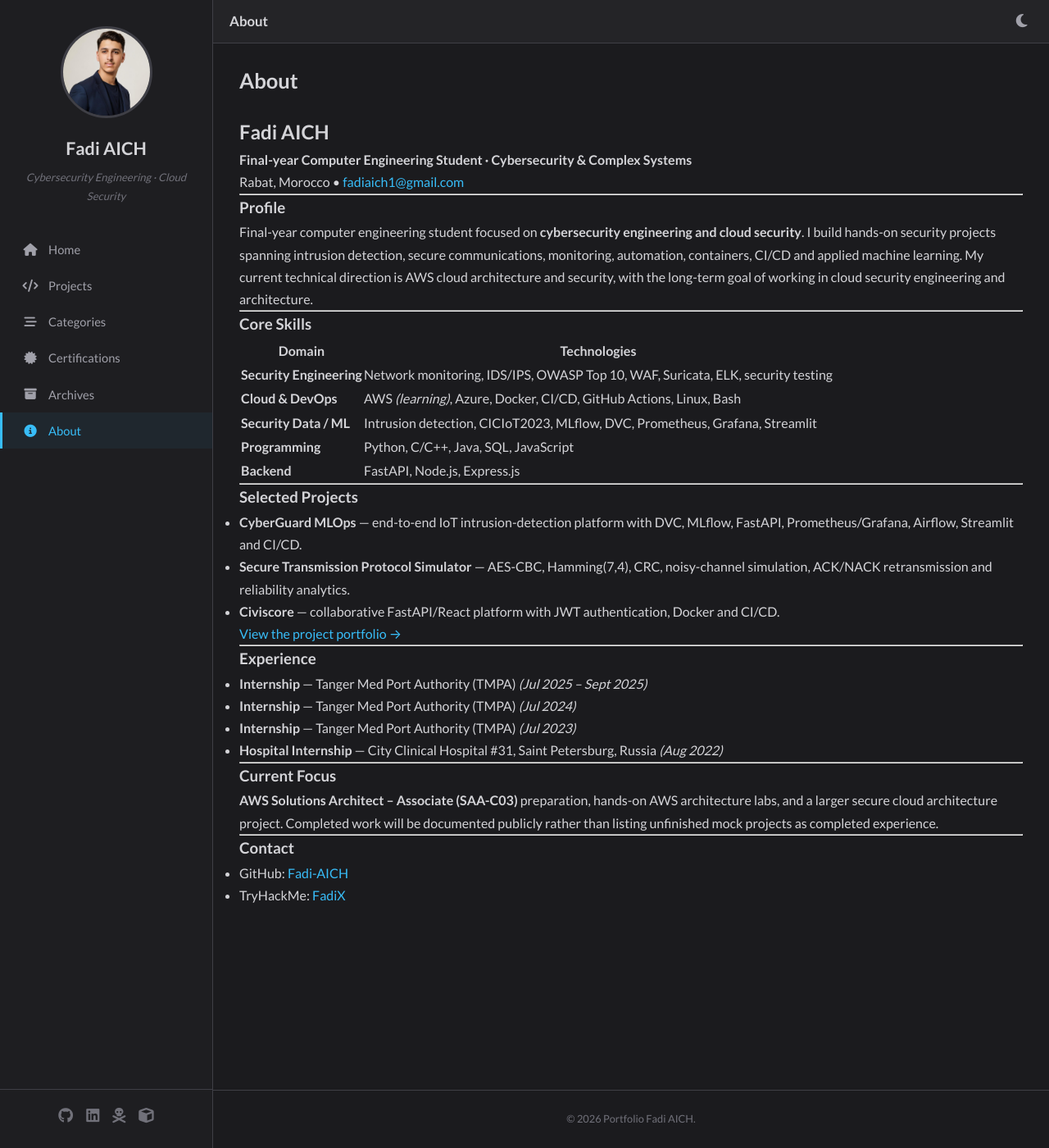
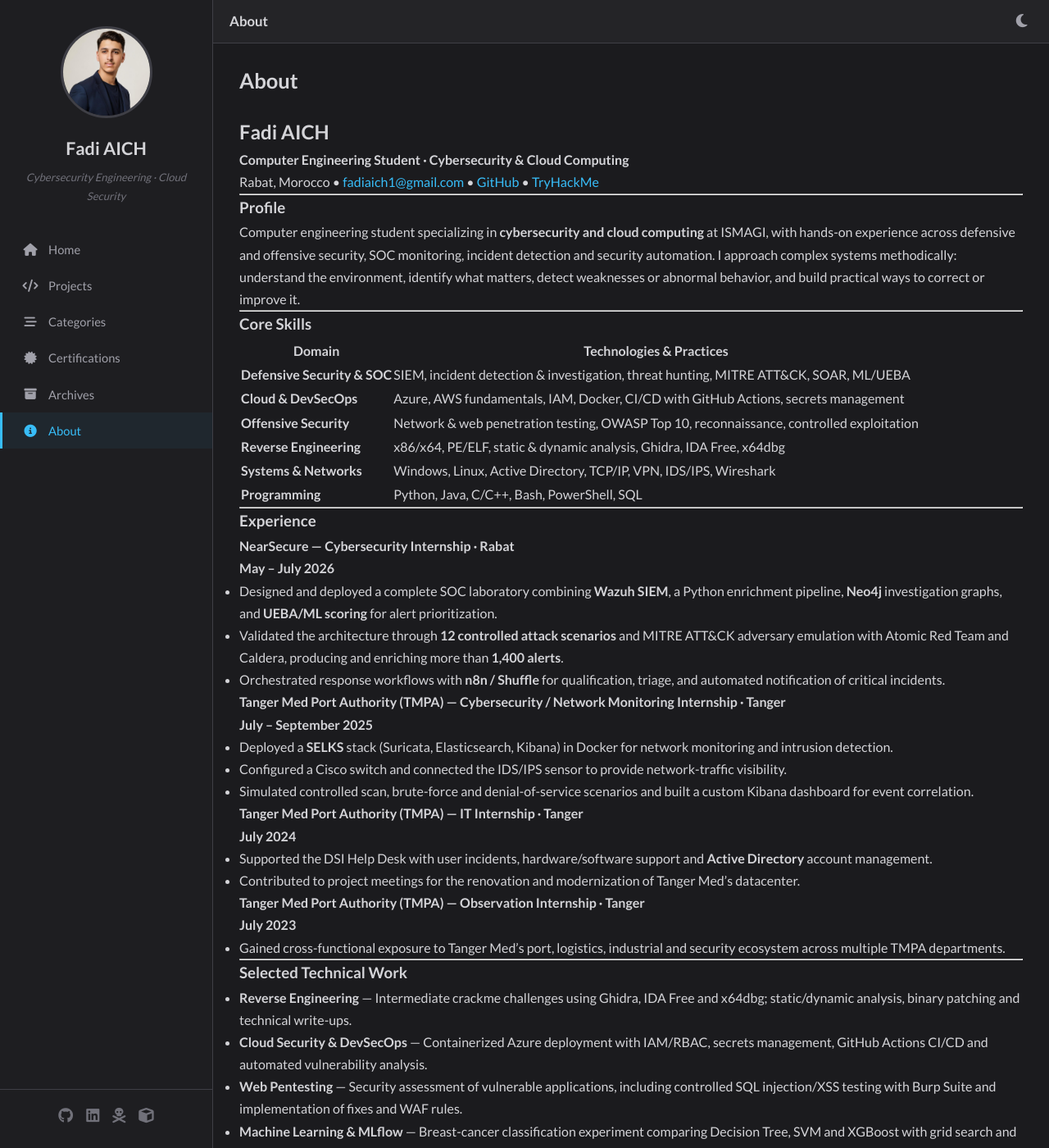
Before and after one commit to Fadi-AICH/Fadi-AICH.github.io, a Jekyll site: the page built from about.md, in a window 1280 px wide and 1400 px high. Shown: the whole window at 82% size. Built offline with Jekyll 4.4.1, drawn with Linux system fonts in a browser that asks for light colours; some of the changed text lies outside the part shown.

Commit message:
Update About page from current CV

```diff
--- a/about.md
+++ b/about.md
@@ -5,52 +5,99 @@ title: About
 
 ## Fadi AICH
 
-**Final-year Computer Engineering Student · Cybersecurity & Complex Systems**
+**Computer Engineering Student · Cybersecurity & Cloud Computing**
 
-Rabat, Morocco &bull; [fadiaich1@gmail.com](mailto:fadiaich1@gmail.com)
+Rabat, Morocco &bull; [fadiaich1@gmail.com](mailto:fadiaich1@gmail.com) &bull; [GitHub](https://github.com/Fadi-AICH) &bull; [TryHackMe](https://tryhackme.com/p/FadiX)
 
 ---
 
 ### Profile
 
-Final-year computer engineering student focused on **cybersecurity engineering and cloud security**. I build hands-on security projects spanning intrusion detection, secure communications, monitoring, automation, containers, CI/CD and applied machine learning. My current technical direction is AWS cloud architecture and security, with the long-term goal of working in cloud security engineering and architecture.
+Computer engineering student specializing in **cybersecurity and cloud computing** at ISMAGI, with hands-on experience across defensive and offensive security, SOC monitoring, incident detection and security automation. I approach complex systems methodically: understand the environment, identify what matters, detect weaknesses or abnormal behavior, and build practical ways to correct or improve it.
 
 ---
 
 ### Core Skills
 
-| Domain | Technologies |
+| Domain | Technologies & Practices |
 |---|---|
-| **Security Engineering** | Network monitoring, IDS/IPS, OWASP Top 10, WAF, Suricata, ELK, security testing |
-| **Cloud & DevOps** | AWS *(learning)*, Azure, Docker, CI/CD, GitHub Actions, Linux, Bash |
-| **Security Data / ML** | Intrusion detection, CICIoT2023, MLflow, DVC, Prometheus, Grafana, Streamlit |
-| **Programming** | Python, C/C++, Java, SQL, JavaScript |
-| **Backend** | FastAPI, Node.js, Express.js |
-
----
-
-### Selected Projects
-
-- **CyberGuard MLOps** — end-to-end IoT intrusion-detection platform with DVC, MLflow, FastAPI, Prometheus/Grafana, Airflow, Streamlit and CI/CD.
-- **Secure Transmission Protocol Simulator** — AES-CBC, Hamming(7,4), CRC, noisy-channel simulation, ACK/NACK retransmission and reliability analytics.
-- **Civiscore** — collaborative FastAPI/React platform with JWT authentication, Docker and CI/CD.
-
-[View the project portfolio →](/projects/)
+| **Defensive Security & SOC** | SIEM, incident detection & investigation, threat hunting, MITRE ATT&CK, SOAR, ML/UEBA |
+| **Cloud & DevSecOps** | Azure, AWS fundamentals, IAM, Docker, CI/CD with GitHub Actions, secrets management |
+| **Offensive Security** | Network & web penetration testing, OWASP Top 10, reconnaissance, controlled exploitation |
+| **Reverse Engineering** | x86/x64, PE/ELF, static & dynamic analysis, Ghidra, IDA Free, x64dbg |
+| **Systems & Networks** | Windows, Linux, Active Directory, TCP/IP, VPN, IDS/IPS, Wireshark |
+| **Programming** | Python, Java, C/C++, Bash, PowerShell, SQL |
 
 ---
 
 ### Experience
 
-- **Internship** — Tanger Med Port Authority (TMPA) *(Jul 2025 – Sept 2025)*
-- **Internship** — Tanger Med Port Authority (TMPA) *(Jul 2024)*
-- **Internship** — Tanger Med Port Authority (TMPA) *(Jul 2023)*
-- **Hospital Internship** — City Clinical Hospital #31, Saint Petersburg, Russia *(Aug 2022)*
+#### NearSecure — Cybersecurity Internship · Rabat
+**May – July 2026**
+
+- Designed and deployed a complete SOC laboratory combining **Wazuh SIEM**, a Python enrichment pipeline, **Neo4j** investigation graphs, and **UEBA/ML scoring** for alert prioritization.
+- Validated the architecture through **12 controlled attack scenarios** and MITRE ATT&CK adversary emulation with Atomic Red Team and Caldera, producing and enriching more than **1,400 alerts**.
+- Orchestrated response workflows with **n8n / Shuffle** for qualification, triage, and automated notification of critical incidents.
+
+#### Tanger Med Port Authority (TMPA) — Cybersecurity / Network Monitoring Internship · Tanger
+**July – September 2025**
+
+- Deployed a **SELKS** stack (Suricata, Elasticsearch, Kibana) in Docker for network monitoring and intrusion detection.
+- Configured a Cisco switch and connected the IDS/IPS sensor to provide network-traffic visibility.
+- Simulated controlled scan, brute-force and denial-of-service scenarios and built a custom Kibana dashboard for event correlation.
+
+#### Tanger Med Port Authority (TMPA) — IT Internship · Tanger
+**July 2024**
+
+- Supported the DSI Help Desk with user incidents, hardware/software support and **Active Directory** account management.
+- Contributed to project meetings for the renovation and modernization of Tanger Med's datacenter.
+
+#### Tanger Med Port Authority (TMPA) — Observation Internship · Tanger
+**July 2023**
+
+- Gained cross-functional exposure to Tanger Med's port, logistics, industrial and security ecosystem across multiple TMPA departments.
 
 ---
 
-### Current Focus
+### Selected Technical Work
 
-**AWS Solutions Architect – Associate (SAA-C03)** preparation, hands-on AWS architecture labs, and a larger secure cloud architecture project. Completed work will be documented publicly rather than listing unfinished mock projects as completed experience.
+- **Reverse Engineering** — Intermediate crackme challenges using Ghidra, IDA Free and x64dbg; static/dynamic analysis, binary patching and technical write-ups.
+- **Cloud Security & DevSecOps** — Containerized Azure deployment with IAM/RBAC, secrets management, GitHub Actions CI/CD and automated vulnerability analysis.
+- **Web Pentesting** — Security assessment of vulnerable applications, including controlled SQL injection/XSS testing with Burp Suite and implementation of fixes and WAF rules.
+- **Machine Learning & MLflow** — Breast-cancer classification experiment comparing Decision Tree, SVM and XGBoost with grid search and MLflow tracking; best SVM result: **98.3% accuracy** and **97.6% recall** on the malignant class.
+- **Secure Transmission Protocol Simulator** — Python/PySide6 application integrating AES-CBC, Hamming coding, CRC, noisy-channel simulation, ACK/NACK and pytest unit tests.
+
+[Explore selected projects →](/projects/)
+
+---
+
+### Education
+
+**Engineering Cycle — Cybersecurity & Cloud Computing**
+ISMAGI, Rabat · Since October 2025
+
+**Computer Engineering — Computer Science & Networks**
+ENSI, Tanger · October 2022 – September 2025
+
+**Baccalaureate — Physical Sciences, Highest Honors**
+Lycée d'Excellence, Nador · 2018 – 2021
+
+---
+
+### Languages
+
+- **Arabic** — Native
+- **French** — Bilingual
+- **English** — Professional
+- **Spanish** — Intermediate (B1)
+
+---
+
+### Activities
+
+- **Microsoft Tech Day Tanger (January 2025)** — Logistics volunteer supporting participant reception and event coordination.
+- **ENSI community project** — Contributed to planting **380 trees**, renovating tables and painting walls.
+- **Chess** — Online tournament participation, developing strategic thinking and time management under pressure.
 
 ---
 
```
Also changed, not shown: other parts of about.md (+1 -0 lines).
